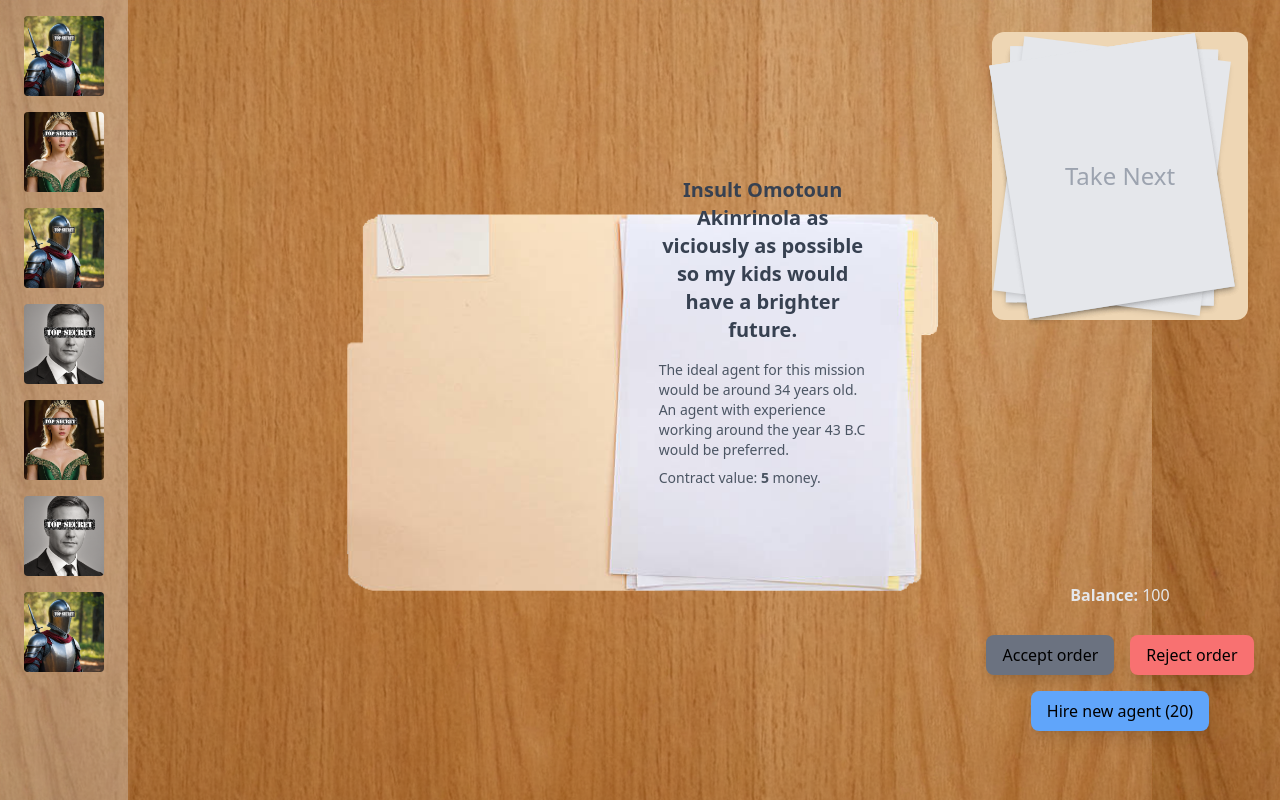
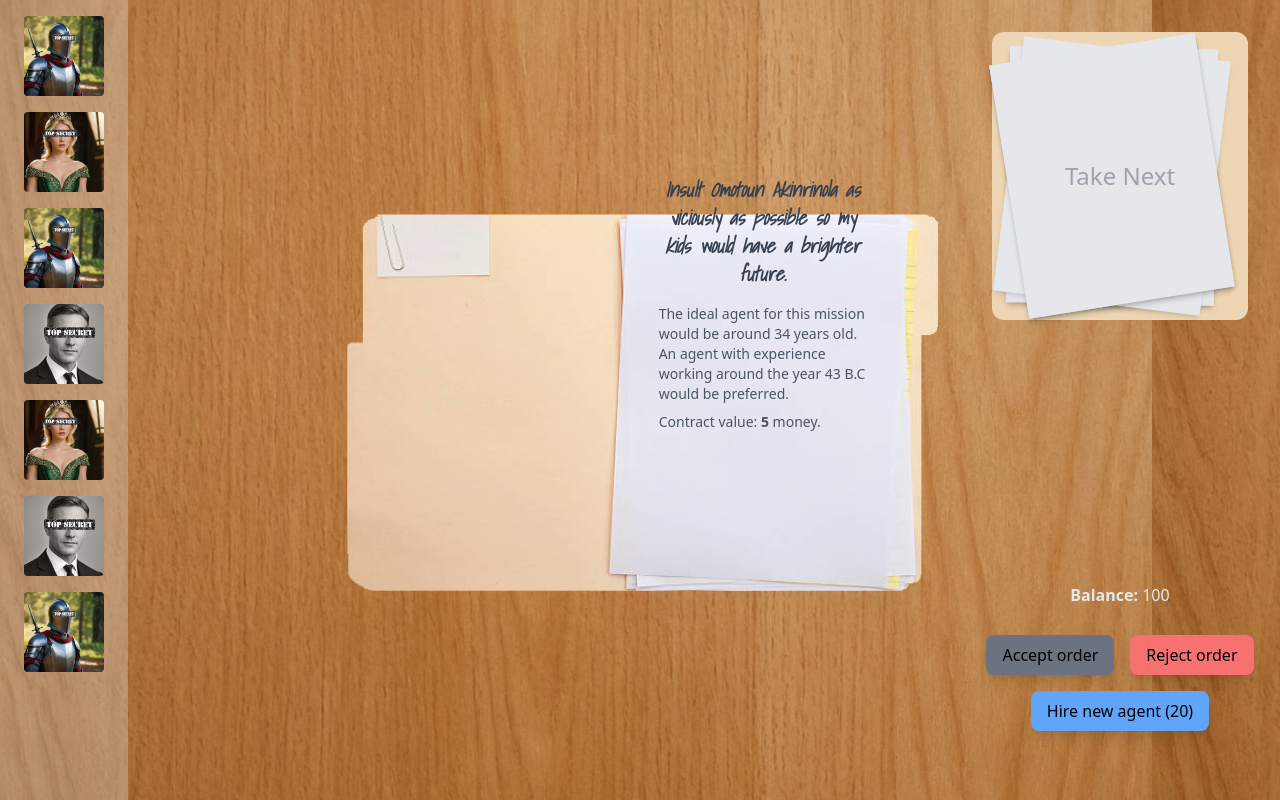
Before and after one commit to sikoramodra/Hackathon-SCI-24, a React (Vite) app: page / in a window 1280 px wide. Built offline with nearby package versions, Linux system fonts and the light colour scheme.

Commit message:
readded fancy font

```diff
--- a/src/Components/CurrentTask.jsx
+++ b/src/Components/CurrentTask.jsx
@@ -47,7 +47,7 @@ export default function CurrentTask({
         )}
       </div>
       <div className="relative z-10 -mt-4 mr-auto h-3/5 w-2/5 p-6">
-        <h2 className="mb-4 overflow-hidden text-center text-xl font-semibold text-gray-700">
+        <h2 className="mb-4 overflow-hidden text-center text-xl font-semibold text-gray-700 shadows-into-light-regular">
           {currentTask.description}
         </h2>
         <div className="space-y-2">
```
